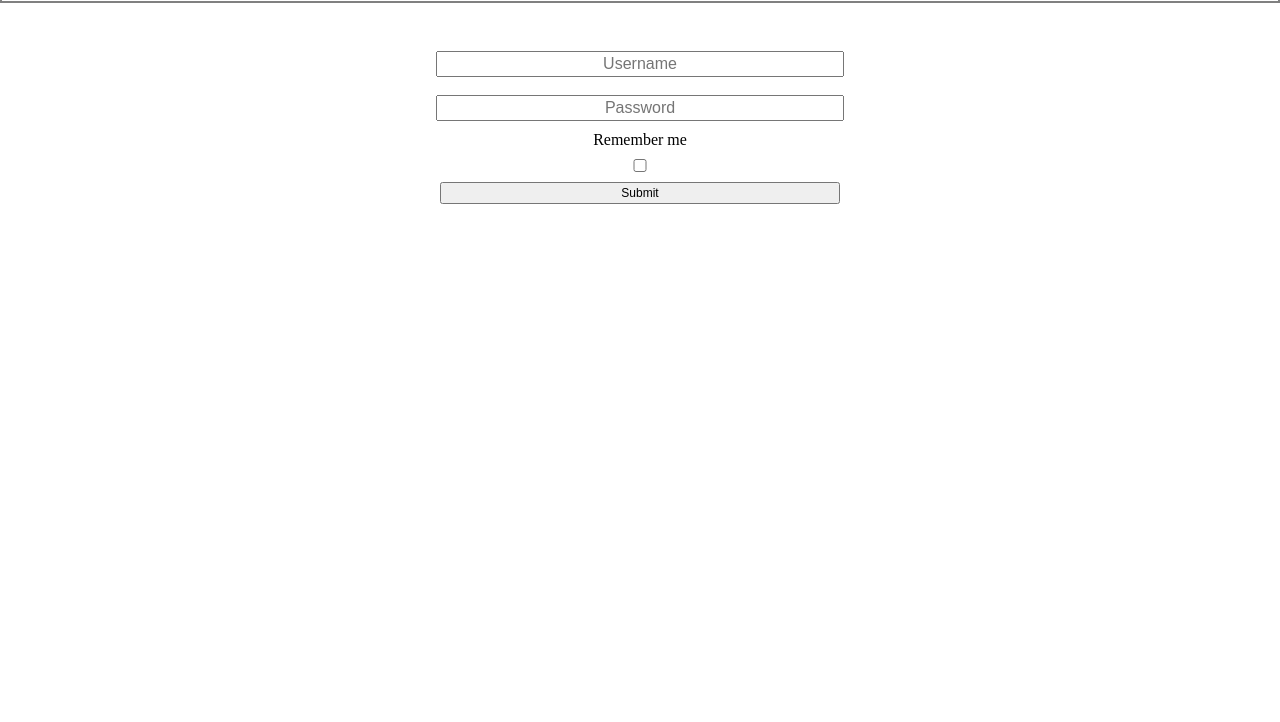
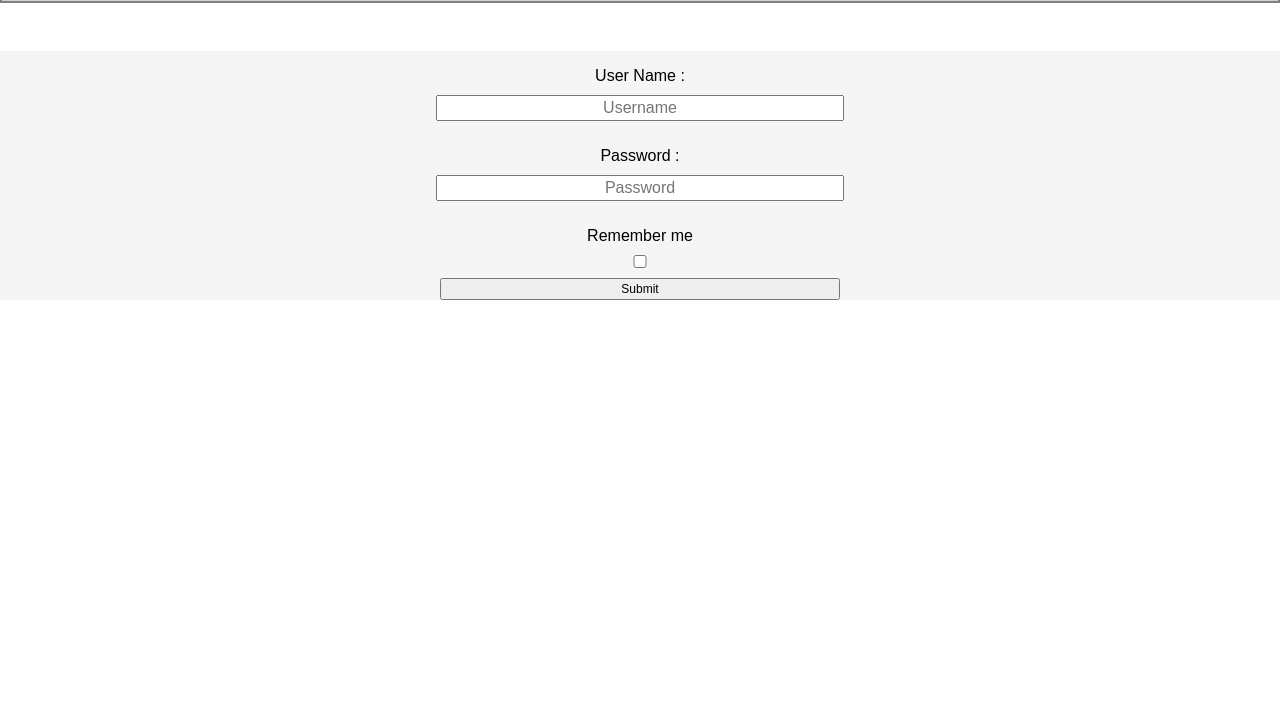
Before and after one commit to acciojob/remember-me-login-form-anikettikudave187, a website: page main.html in a window 1280 px wide. Shown: the part 78-800 px from the top of the page. Drawn offline with Linux system fonts and the light colour scheme.

Commit message:
created a submission

```diff
--- a/main.html
+++ b/main.html
@@ -9,8 +9,11 @@
 <body>
 	<!-- the entire body must be written by student -->
 	<h1 id="heading">Login Form</h1>
-	<div class="details">
+	<form class="details">
+		<label for="sername">User Name : </label>
 		<input type="text" placeholder="Username" id="username">
+
+		<label for="password">Password : </label>
 		<input type="password" placeholder="Password" id="password">
 
 		<label for="checkbox">Remember me</label>
@@ -19,7 +22,7 @@
 		<button type="submit" id="submit">Submit</button>
 
 		<button class="hiddenBtn hide" type="exitingUser" id="existing">Login as existing user</button>
-	</div>
+	</form>
     <script type="text/javascript" src="./script.js">
 </script>
 
--- a/styles.css
+++ b/styles.css
@@ -12,27 +12,26 @@ h1{
 	color:darkcyan;
 	border:solid grey 2px;
 	padding:1rem;
+	background-color:lightgray;
 }
 .details{
 	display:flex;
-	margin:0 30px auto;
+	margin-top:3rem;
 	justify-content:center;
 	align-items:center;
 	flex-direction:column;
 	gap:10px;
+	background-color:whitesmoke
 }
 .details input{
 	width:400px;
 	text-align:center;
 	font-size:1rem;
 	padding:2px;
+
 }
 input:hover{
 	background-color:lightblue;
-}
-#username{
-	margin-top:3rem;
-	margin-bottom:0.5rem;
 }
 
 button{
@@ -48,3 +47,9 @@ button:hover{
 .hide{
 	display:none;
 }
+label{
+	font-family:Arial, sans-serif;
+	font-size:1rem;
+	display:flex;
+	margin-top:1rem;
+}
```
